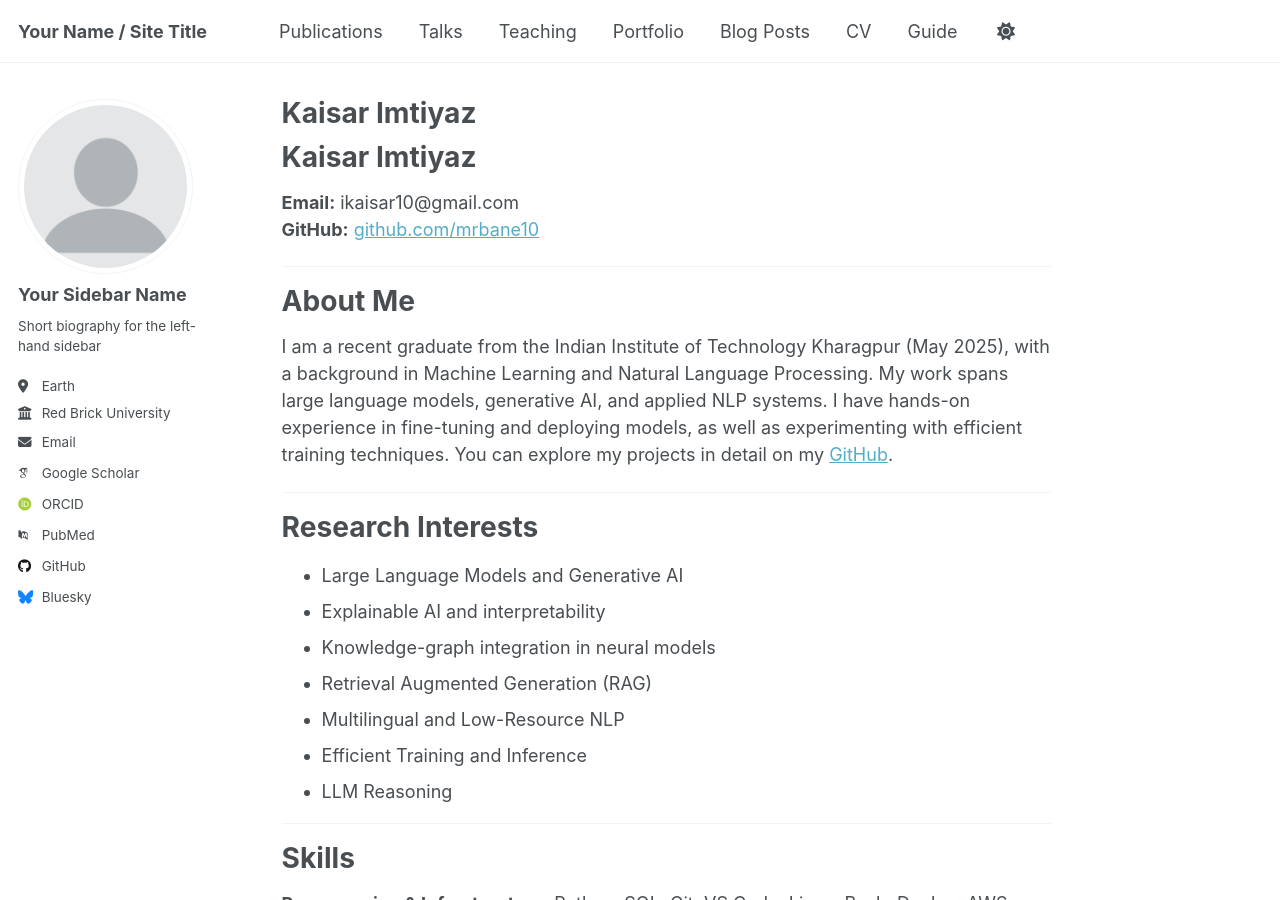
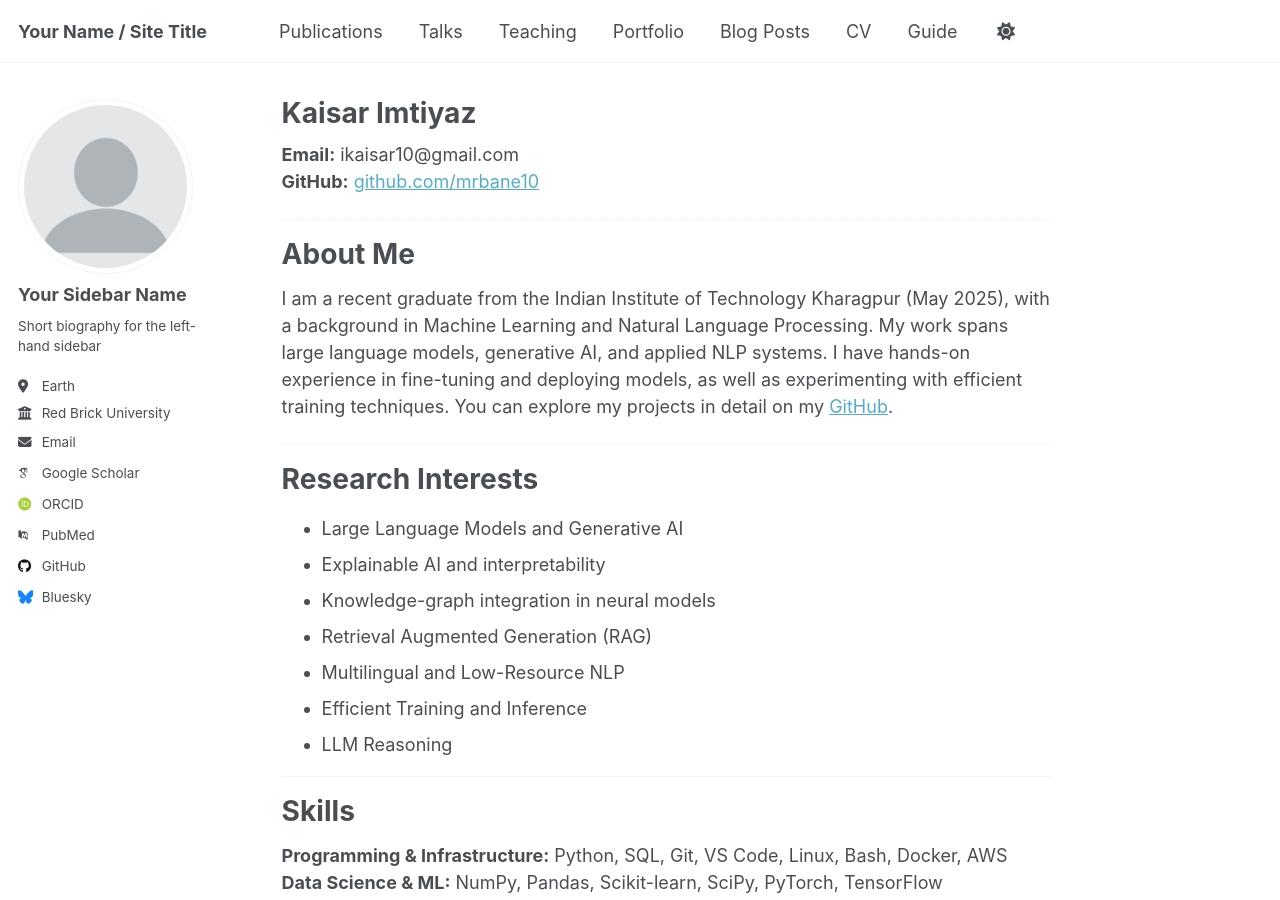
Before and after one commit to mrbane10/kaisar.github.io, a Jekyll site: the page built from _pages/about.md, in a window 1280 px wide and 900 px high. Built offline with Jekyll 4.4.1, drawn with Linux system fonts in a browser that asks for light colours; some web fonts are replaced; a script that is not in the unit is left out.

Commit message:
Update about.md

```diff
--- a/_pages/about.md
+++ b/_pages/about.md
@@ -7,7 +7,6 @@ redirect_from:
   - /about.html
 ---
 
-# Kaisar Imtiyaz
 **Email:** ikaisar10@gmail.com
 **GitHub:** [github.com/mrbane10](https://github.com/mrbane10)
 
```
